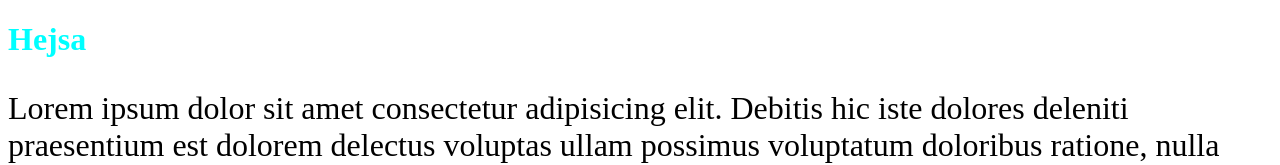
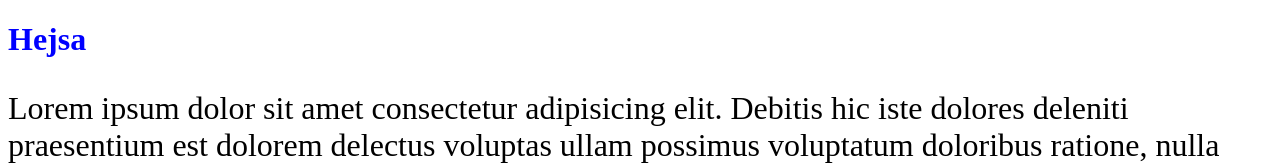
Before and after one commit to siha0004/git_tester_2, a plain HTML site: page index.html in a window 1280 px wide. Shown: the top 165 px of the page. Drawn offline with Linux system fonts and the light colour scheme.

Commit message:
Color corrected

```diff
--- a/style.css
+++ b/style.css
@@ -2,7 +2,7 @@
   box-sizing: border-box;
 }
 h1 {
-  color: aqua;
+  color: blue;
 }
 
 p {
```
